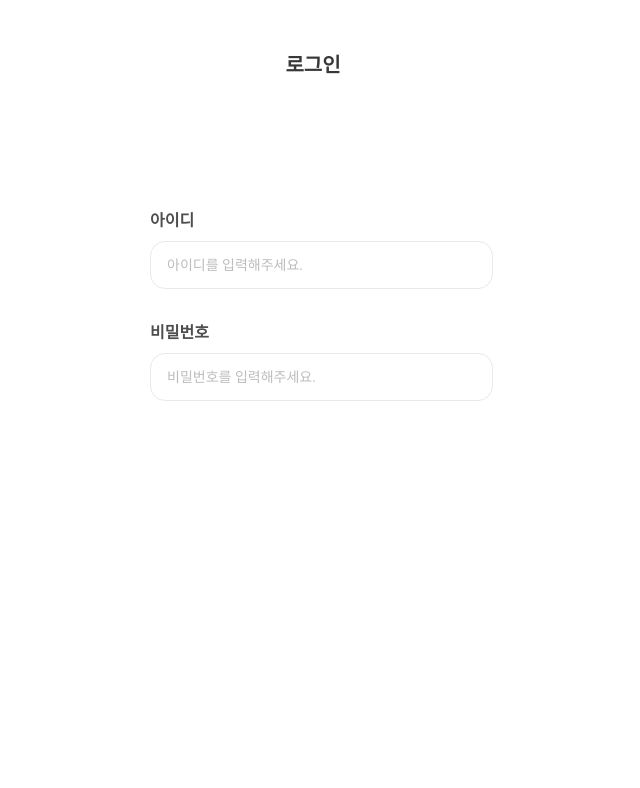
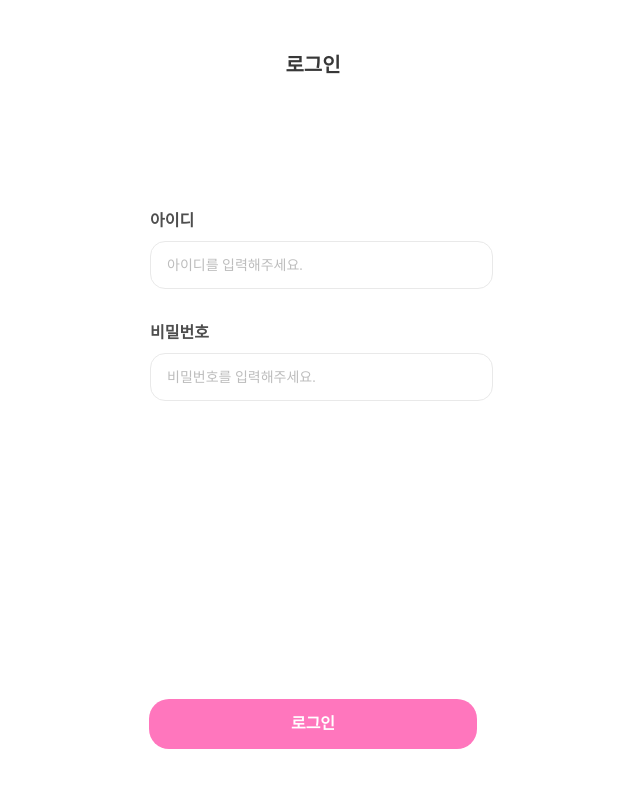
Before and after one commit to Mimi-official/Mimi_Client, a React (Vite) app: page /login in a window 1280 px wide. Shown: the top 788 px of the page, without its empty margins (327-967 px from the left). Built offline with nearby package versions, Linux system fonts and the light colour scheme.

Commit message:
로그인버튼 생성

```diff
--- a/src/pages/Login.jsx
+++ b/src/pages/Login.jsx
@@ -107,7 +107,46 @@ const InputField = styled.input`
 `;
 
 // ---------------------------------------------------
-// 7. Login 컴포넌트
+// 7. 로그인 버튼 스타일 (⭐️ 새로운 명세 적용 완료)
+// ---------------------------------------------------
+const LoginButton = styled.button`
+  display: flex;
+  justify-content: center;
+  align-items: center;
+  gap: 8px;
+
+  width: 328px;
+  padding: 14px 78px;
+  border-radius: 20px;
+  background: #FF76BD;
+  border: none;
+  cursor: pointer;
+
+  position: absolute;
+  left: 50%;
+  transform: translateX(-50%);
+  top: 699px;
+`;
+
+
+// ---------------------------------------------------
+// 8. 버튼 텍스트 스타일 (⭐️ 새로 추가됨)
+// ---------------------------------------------------
+const ButtonText = styled.span`
+  width: 168px;
+  flex-shrink: 0;
+  color: #FFF;
+  text-align: center;
+  font-family: Pretendard;
+  font-size: 16px;
+  font-style: normal;
+  font-weight: 700; /* Bold */
+  line-height: 140%;
+`;
+
+
+// ---------------------------------------------------
+// 8. Login 컴포넌트
 // ---------------------------------------------------
 const Login = () => {
   return (
@@ -133,8 +172,16 @@ const Login = () => {
           placeholder="비밀번호를 입력해주세요."
         />
       </PasswordLayout>
+
+      {/* 로그인 버튼 (내부에 ButtonText 적용) */}
+      <LoginButton>
+        <ButtonText>로그인</ButtonText>
+      </LoginButton>
+
     </Container>
   );
 };
 
+
+
 export default Login;
```
